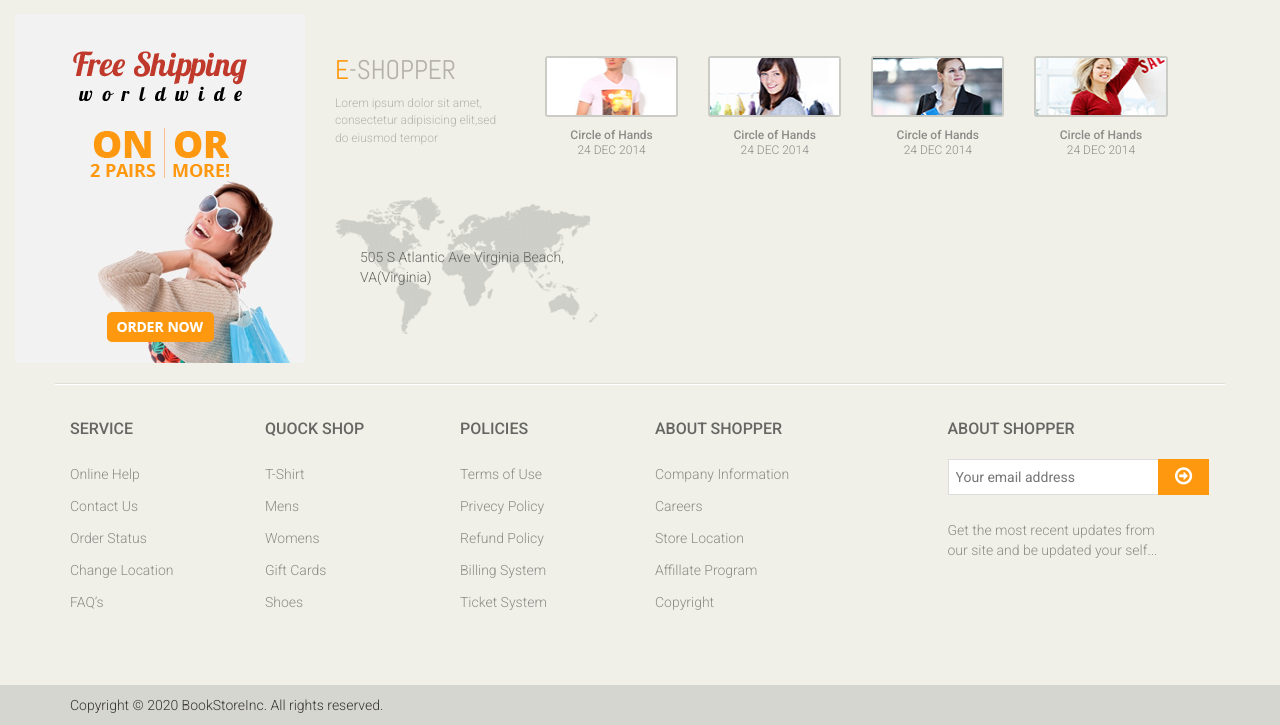
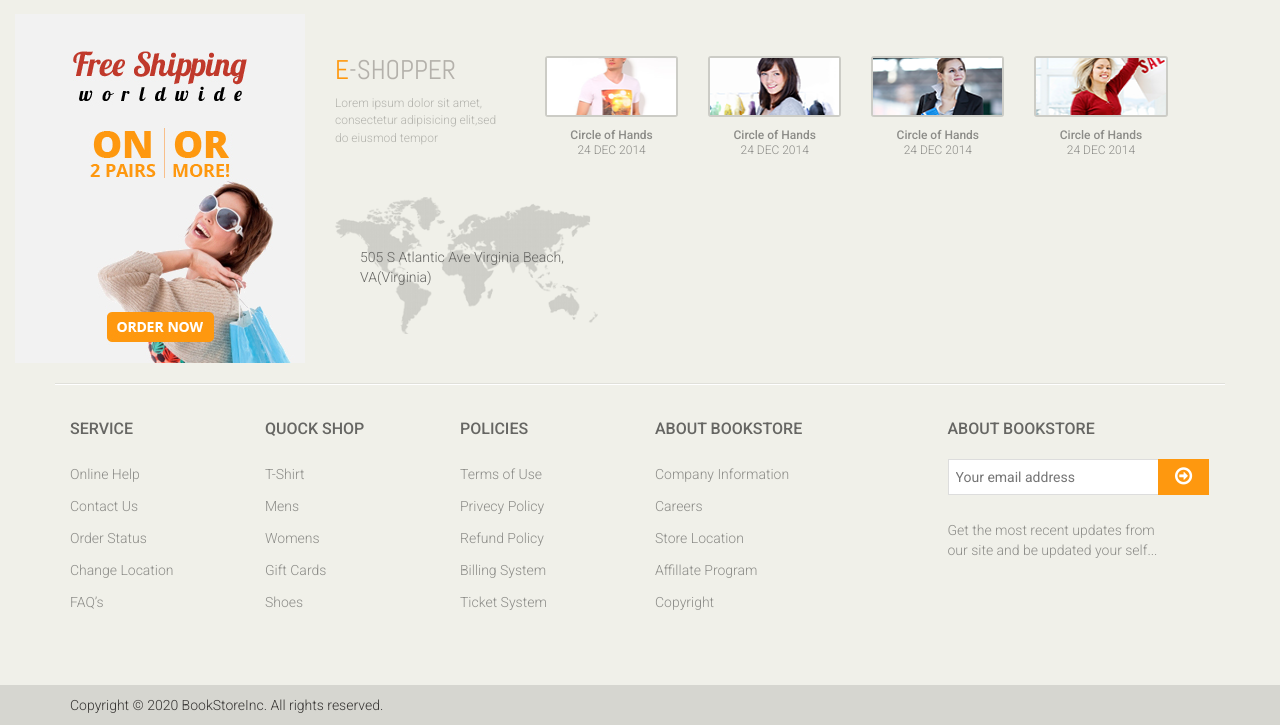
Before and after one commit to Princeigwe/BookStore, a Django app: page / in a window 1280 px wide. Shown: the part 839-1564 px from the top of the page. Run offline with Django 3.2, Linux system fonts and the light colour scheme; the visitor is signed in with stand-in values (Sample User, id 1); data that the repository does not hold is empty; parts of the project's set-up code (start-up, migrations or seed data) failed here and were passed over; some libraries are stand-ins or nearby versions.

Commit message:
made little change to base.html

```diff
--- a/templates/base.html
+++ b/templates/base.html
@@ -285,7 +285,7 @@
 					</div>
 					<div class="col-sm-2">
 						<div class="single-widget">
-							<h2>About Shopper</h2>
+							<h2>About BookStore</h2>
 							<ul class="nav nav-pills nav-stacked">
 								<li><a href="">Company Information</a></li>
 								<li><a href="">Careers</a></li>
@@ -297,7 +297,7 @@
 					</div>
 					<div class="col-sm-3 col-sm-offset-1">
 						<div class="single-widget">
-							<h2>About Shopper</h2>
+							<h2>About BookStore</h2>
 							<form action="#" class="searchform">
 								<input type="text" placeholder="Your email address">
 								<button type="submit" class="btn btn-default"><i class="fa fa-arrow-circle-o-right"></i></button>
```
Also changed, not shown: 18 other files.
